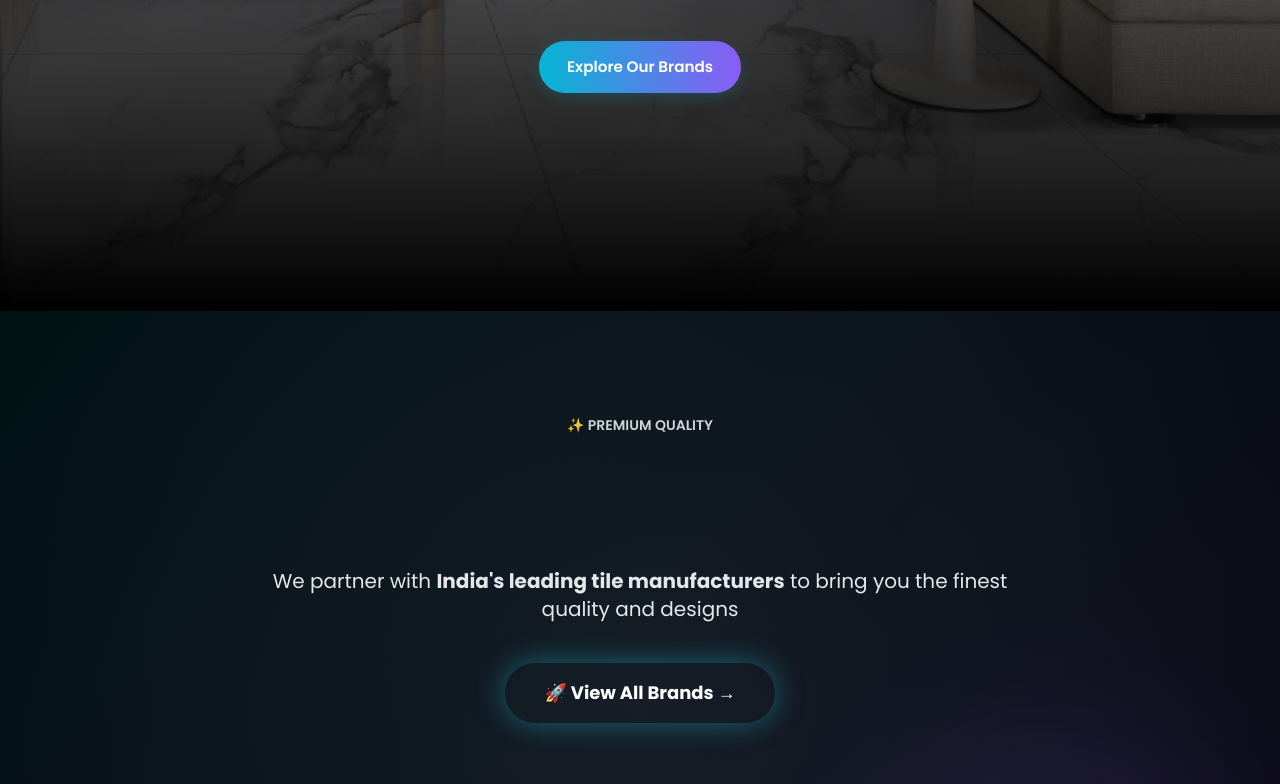
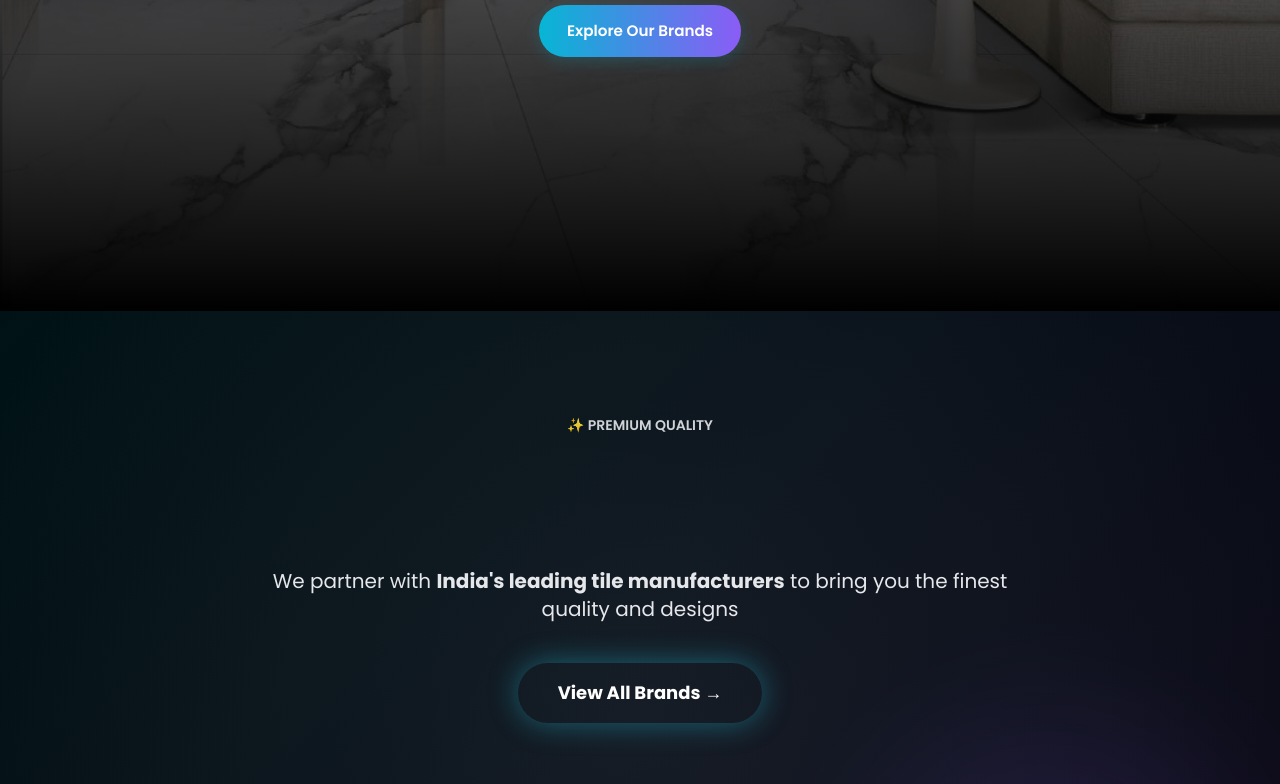
Before and after one commit to kesavasai2000/SAI-BALAJI-TILES-HOME, a plain HTML site: page index.html in a window 1280 px wide. Shown: the part 489-1273 px from the top of the page. Drawn offline with nearby package versions, Linux system fonts and the light colour scheme.

Commit message:
Update index.html

```diff
--- a/index.html
+++ b/index.html
@@ -177,7 +177,7 @@
                 <div class="hero-content text-center px-4 sm:px-6 relative z-10 animate-on-scroll init-slide-up">
                     <h1 class="text-4xl sm:text-6xl md:text-7xl font-bold text-white mb-6 leading-tight drop-shadow-2xl">
                         Welcome to Sai Balaji Tiles & Sanitaryware<br />
-                        <span class="text-transparent bg-clip-text bg-gradient-to-r from-cyan-400 to-purple-400">& Sanitaryware</span>
+
                     </h1>
                     <p class="text-lg sm:text-2xl text-indigo-300 mb-10 font-light max-w-2xl mx-auto leading-relaxed drop-shadow-md">
                         Discover Elegance & Durability for Your Spaces.
@@ -210,7 +210,7 @@
 
                     <div class="mb-16 animate-on-scroll init-fade-in" style="transition-delay: 0.2s;">
                         <a href="brands.html" class="inline-block px-10 py-4 bg-gradient-to-r from-cyan-500 to-purple-600 text-white text-lg font-bold rounded-full shadow-2xl hover:shadow-cyan-500/50 transform hover:scale-105 transition-all duration-300" style="box-shadow: 0 0 30px rgba(34, 211, 238, 0.4);">
-                            🚀 View All Brands →
+                             View All Brands →
                         </a>
                     </div>
 
```
